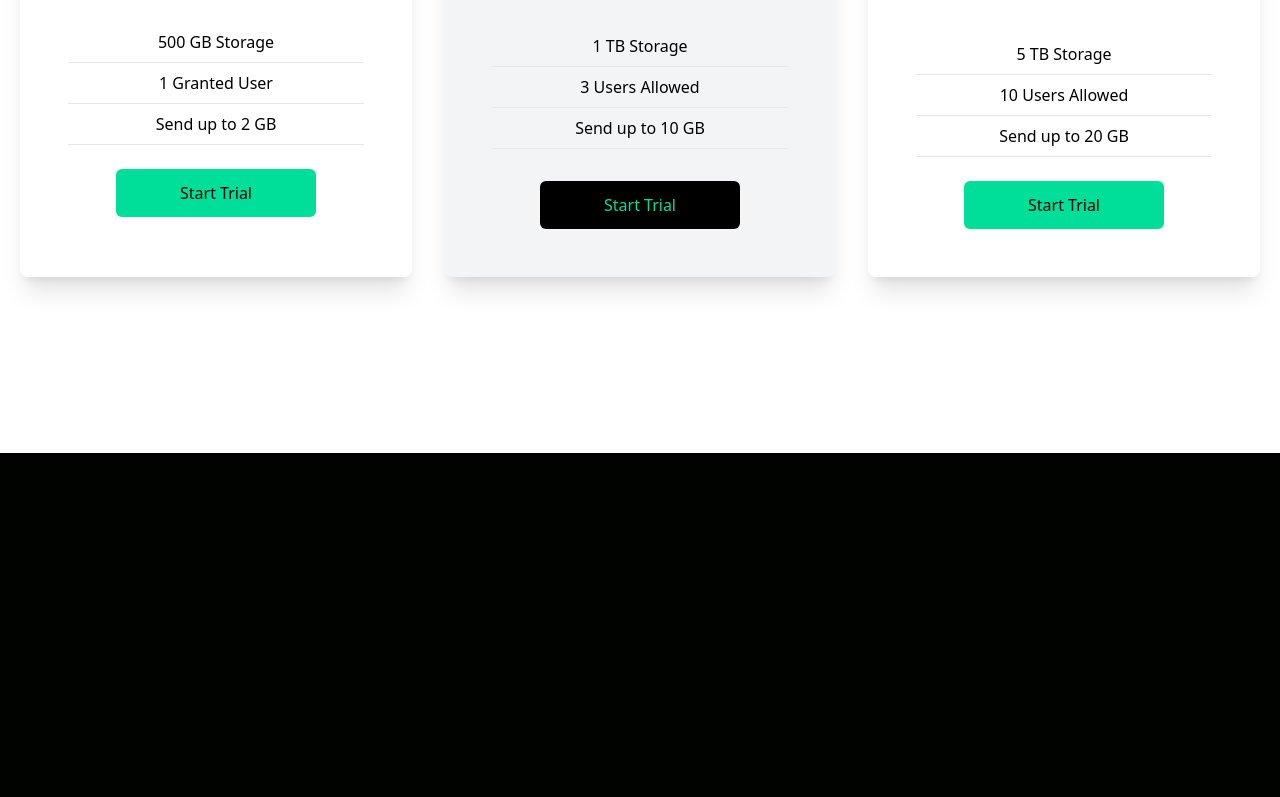
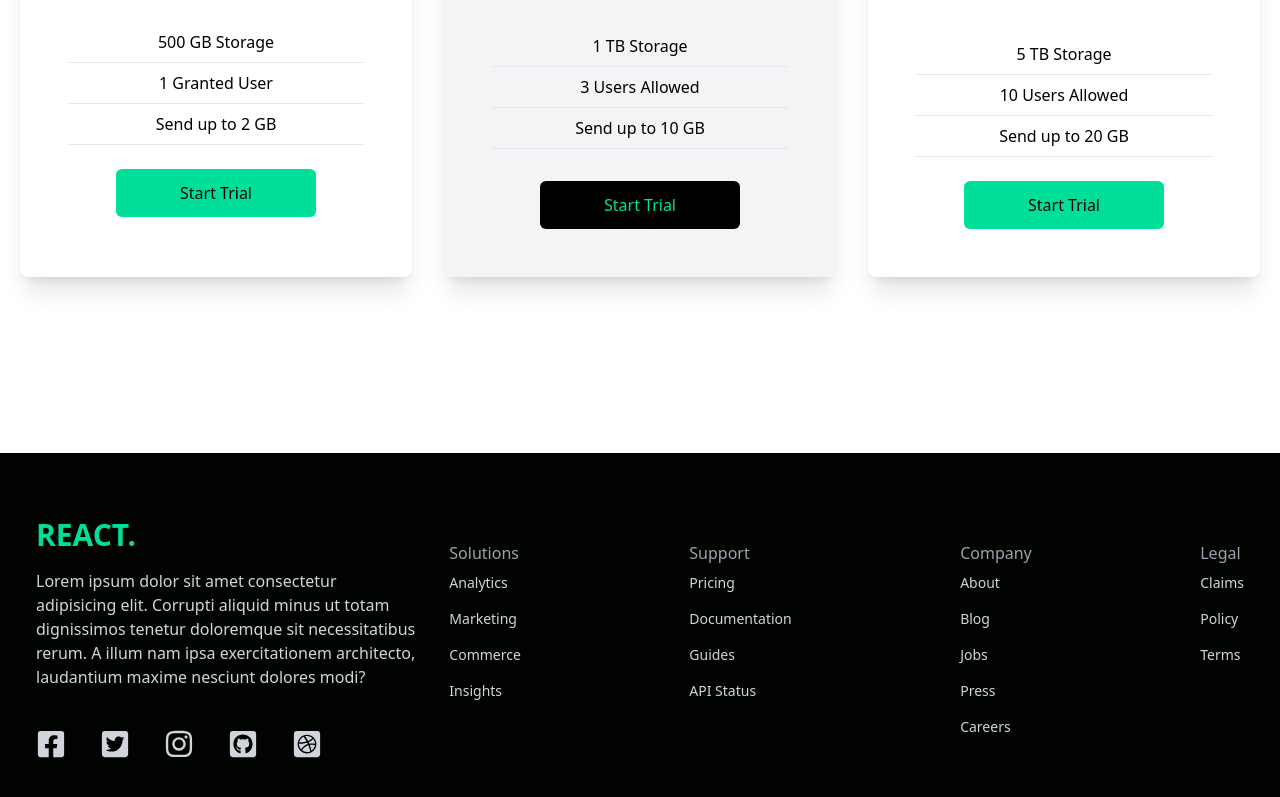
Before and after one commit to robert-burcea/data-website-tailwind-landing, a React (Create React App) app: page / in a window 1280 px wide. Shown: the part 2221-3018 px from the top of the page. Before the commit the page ends 2674 px from the top, so only its background shows below. Built offline with nearby package versions, Linux system fonts and the light colour scheme; the HTML template or start-up script is replaced by a standard one.

Commit message:
create footer

```diff
--- a/src/App.js
+++ b/src/App.js
@@ -5,6 +5,7 @@
 import Analytics from './components/Analytics'
 import Newsletter from './components/Newsletter'
 import Cards from './components/Cards';
+import Footer from './components/Footer'
 
 function App() {
   return (
@@ -14,6 +15,7 @@
       <Analytics />
       <Newsletter />
       <Cards />
+      <Footer />
     </div>
   );
 }
--- /dev/null
+++ b/src/components/Footer.jsx
@@ -0,0 +1,72 @@
+import React from 'react'
+import {
+    FaDribbbleSquare,
+    FaFacebookSquare,
+    FaGithubSquare,
+    FaInstagram,
+    FaTwitterSquare,
+} from 'react-icons/fa'
+
+function Footer() {
+  return (
+    <div className="max-w-[1240px] mx-auto py-16 px-4 grid lg:grid-cols-3 gap-8 text-gray-300">
+        <div>
+            <h1 className="w-full text-3xl font-bold text-[#00df9a]">
+                REACT.
+            </h1>
+            <p className="py-4">
+                        Lorem ipsum dolor sit amet consectetur adipisicing elit.
+                        Corrupti aliquid minus ut totam dignissimos tenetur doloremque sit necessitatibus rerum.
+                        A illum nam ipsa exercitationem architecto, laudantium maxime nesciunt dolores modi?
+            </p>
+            <div className="flex justify-between md:w-[75%] my-6">
+                <FaFacebookSquare size={30}/>
+                <FaTwitterSquare size={30}/>
+                <FaInstagram size={30}/>
+                <FaGithubSquare size={30}/>
+                <FaDribbbleSquare size={30}/>
+            </div>
+        </div>
+        <div className="lg:col-span-2 mt-6 flex justify-between">
+            <div>
+                <h6 className="font-medium text-gray-400">Solutions</h6>
+                <ul>
+                    <li className="py-2 text-sm">Analytics</li>
+                    <li className="py-2 text-sm">Marketing</li>
+                    <li className="py-2 text-sm">Commerce</li>
+                    <li className="py-2 text-sm">Insights</li>
+                </ul>
+            </div>
+            <div>
+                <h6 className="font-medium text-gray-400">Support</h6>
+                <ul>
+                    <li className="py-2 text-sm">Pricing</li>
+                    <li className="py-2 text-sm">Documentation</li>
+                    <li className="py-2 text-sm">Guides</li>
+                    <li className="py-2 text-sm">API Status</li>
+                </ul>
+            </div>
+            <div>
+                <h6 className="font-medium text-gray-400">Company</h6>
+                <ul>
+                    <li className="py-2 text-sm">About</li>
+                    <li className="py-2 text-sm">Blog</li>
+                    <li className="py-2 text-sm">Jobs</li>
+                    <li className="py-2 text-sm">Press</li>
+                    <li className="py-2 text-sm">Careers</li>
+                </ul>
+            </div>
+            <div>
+                <h6 className="font-medium text-gray-400">Legal</h6>
+                <ul>
+                    <li className="py-2 text-sm">Claims</li>
+                    <li className="py-2 text-sm">Policy</li>
+                    <li className="py-2 text-sm">Terms</li>
+                </ul>
+            </div>
+        </div>
+    </div>
+  )
+}
+
+export default Footer
```
Also changed, not shown: firebase.json (added), 1 other file (tests, documents, lock files or other folders).
